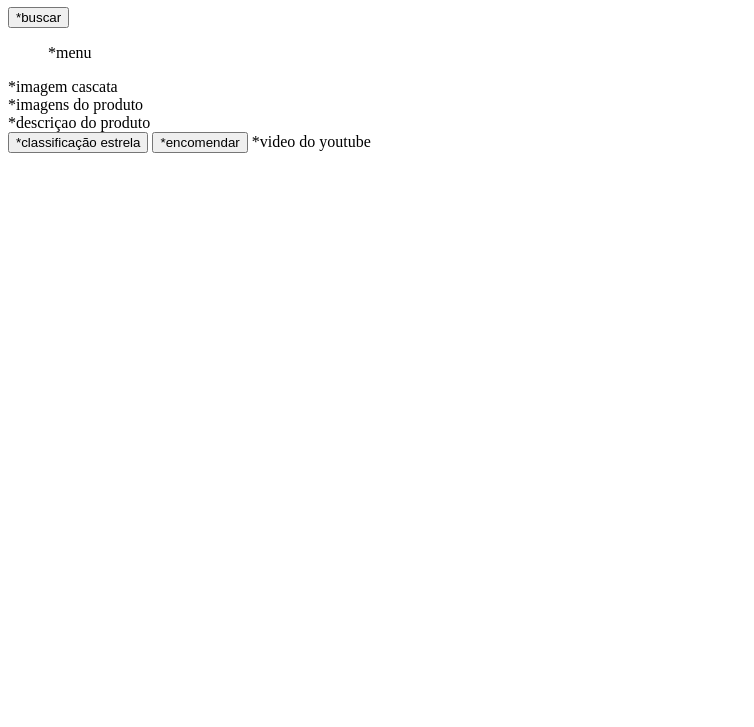
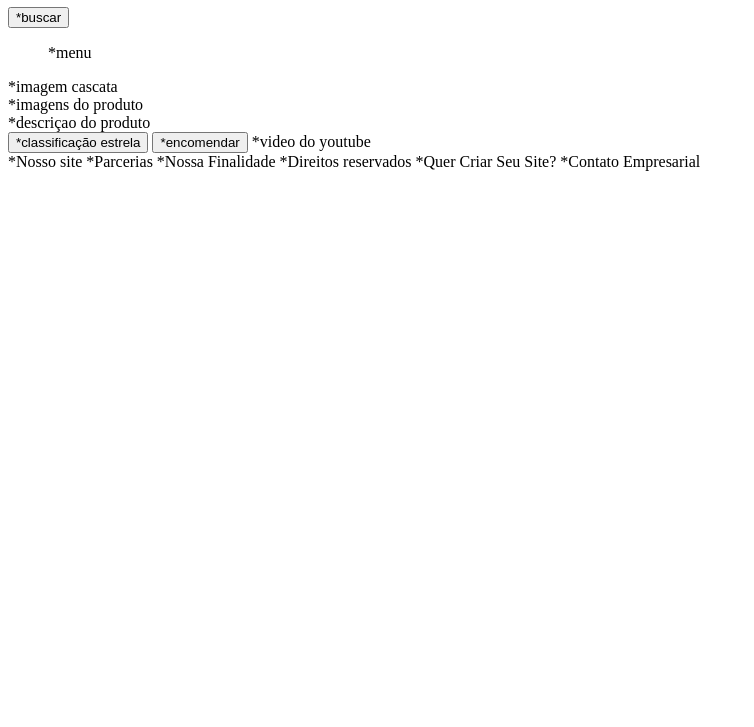
Before and after one commit to AbelEloi/loja-do-consultor, a plain HTML site: page index.html in a window 1280 px wide. Shown: the part 73-800 px from the top of the page, without its empty margins (0-754 px from the left). Drawn offline with Linux system fonts and the light colour scheme.

Commit message:
Update index.html

```diff
--- a/index.html
+++ b/index.html
@@ -38,8 +38,12 @@
             next products is same format.
         -->
     </main>
-    <footer>
-
+    <footer>*Nosso site
+        *Parcerias
+        *Nossa Finalidade
+        *Direitos reservados
+        *Quer Criar Seu Site?
+        *Contato Empresarial
     </footer>
 
 </body>
```
